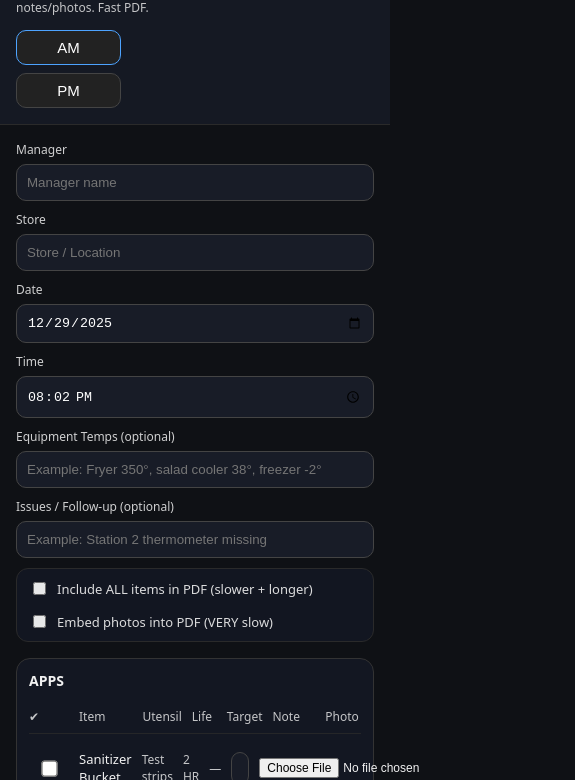
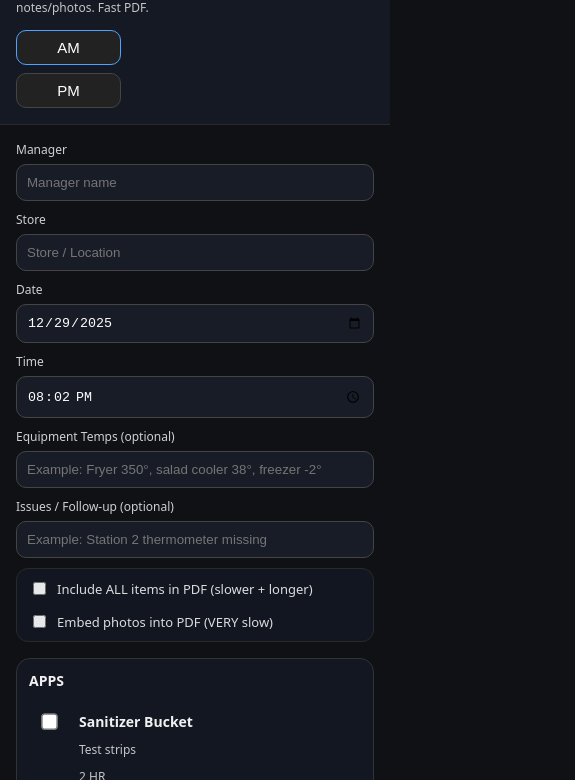
Before and after one commit to goofy4388/line-check, a website: page index.html in a window 390 px wide. Shown: the part 64-844 px from the top of the page, 575 px wide, since content can reach past the window. Drawn offline with nearby package versions, Linux system fonts and the light colour scheme.

Commit message:
Update styles.css

```diff
--- a/styles.css
+++ b/styles.css
@@ -110,3 +110,29 @@ button{
 .status{ margin-top:10px; font-size:13px; }
 .status.ok{ color:#55dd88; }
 .status.err{ color:#ff5b5b; }
+/* Mobile friendliness: stack columns on small screens */
+@media (max-width: 900px){
+  .legend{ display:none; } /* legend too wide on phones */
+  .row{
+    grid-template-columns: 40px 1fr; /* checkbox + main area */
+    gap:10px;
+    padding:12px 0;
+  }
+
+  /* make the "extra fields" wrap nicely under the item */
+  .row .muted,
+  .row .note,
+  .row .photo{
+    grid-column: 2 / -1;
+  }
+
+  .itemText{
+    font-size:14px;
+    font-weight:600;
+  }
+}
+
+/* Make file input behave nicer on iPhone */
+.photo{
+  width:100%;
+}
```
